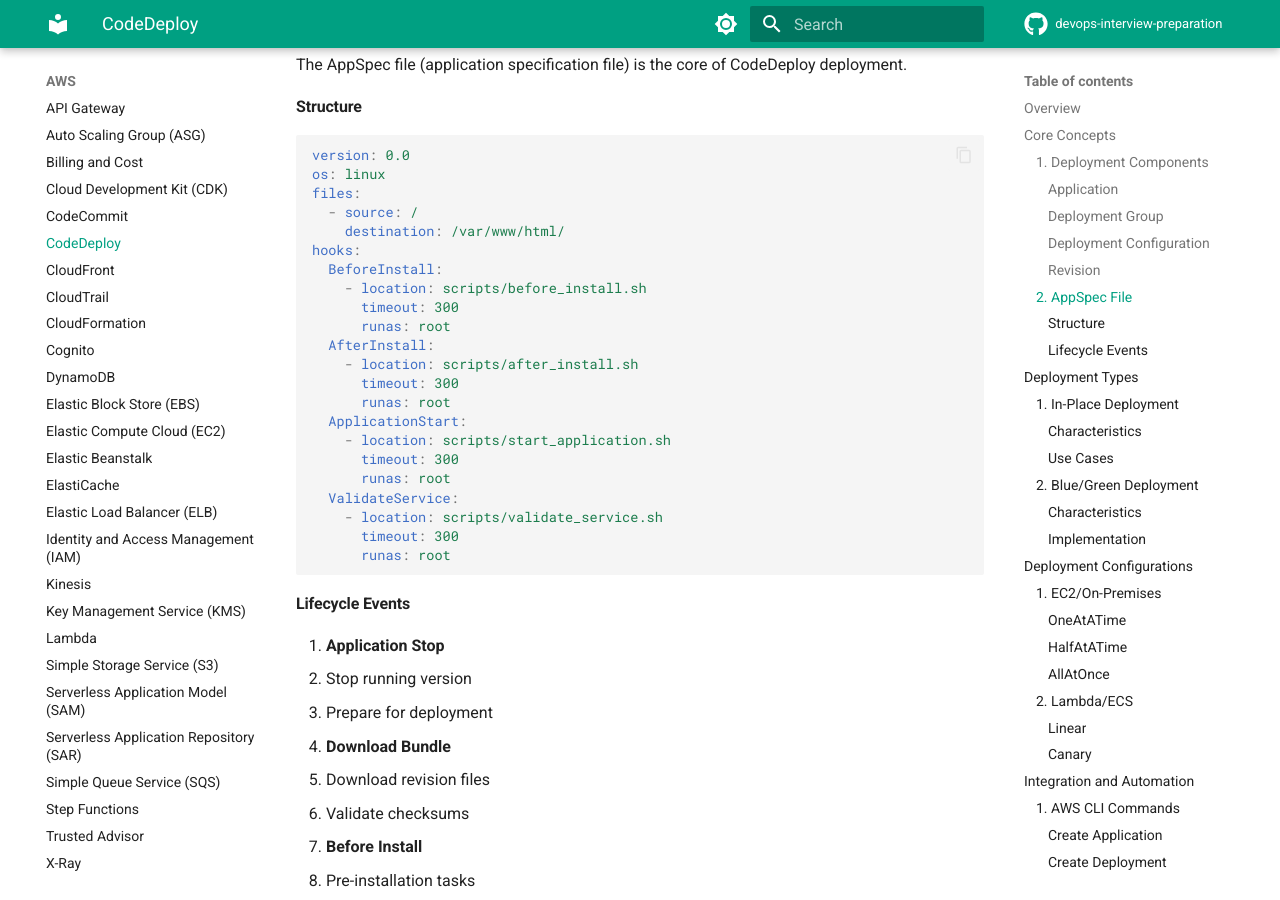
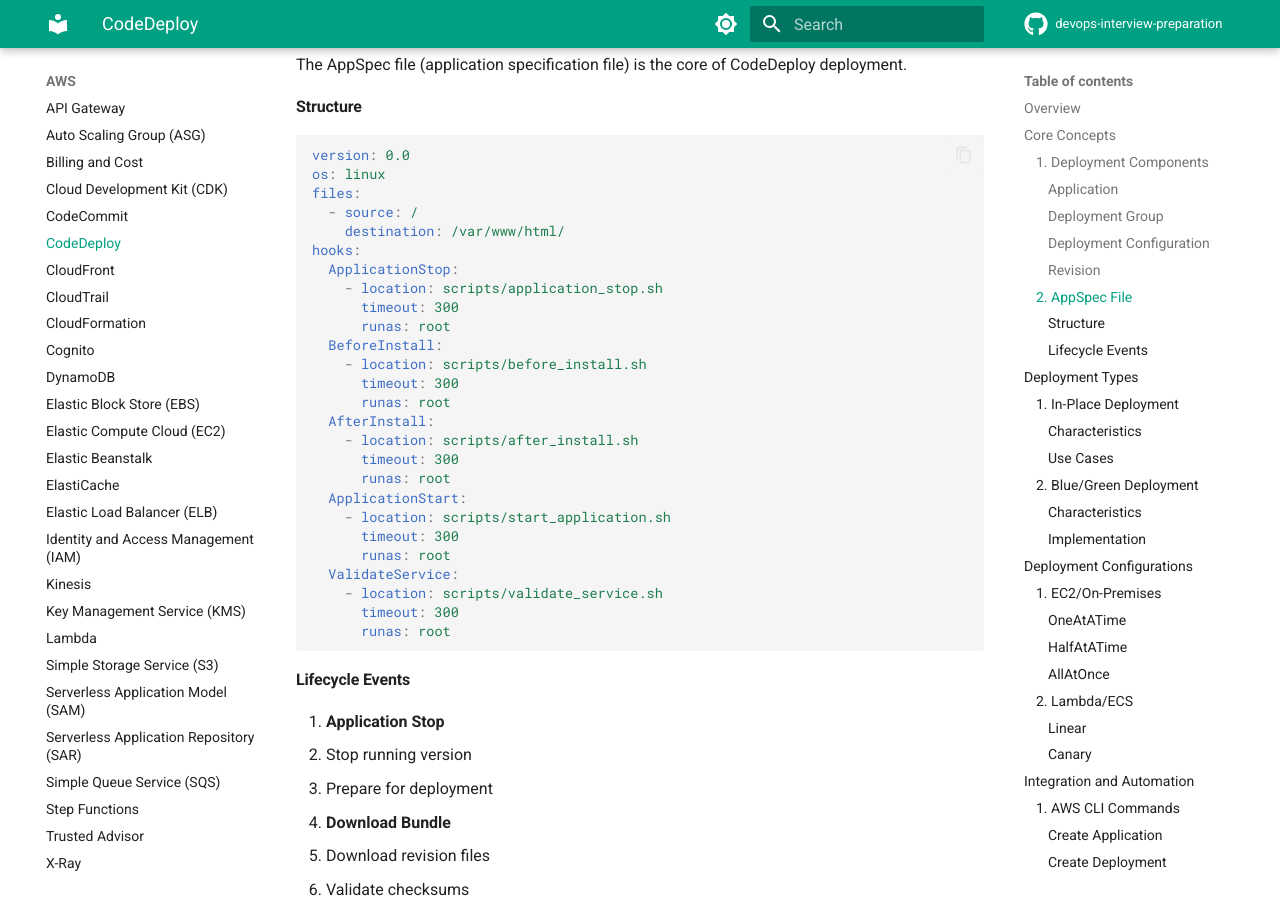
Before and after one commit to alelapi/devops-interview-preparation, an MkDocs documentation site: the page built from docs/aws/codedeploy.md, in a window 1280 px wide and 900 px high, scrolled down 1278 px. Built offline with MkDocs 1.6.1 and Material for MkDocs 9.7.7, drawn with Linux system fonts in a browser that asks for light colours; comment, search, counter and statistics services are not loaded.

Commit message:
fix codedeploy

```diff
--- a/docs/aws/codedeploy.md
+++ b/docs/aws/codedeploy.md
@@ -44,6 +44,10 @@ files:
   - source: /
     destination: /var/www/html/
 hooks:
+  ApplicationStop:
+    - location: scripts/application_stop.sh
+      timeout: 300
+      runas: root
   BeforeInstall:
     - location: scripts/before_install.sh
       timeout: 300
```
Also changed, not shown: other parts of docs/aws/codedeploy.md (+2 -0 lines), docs/assets/img/codedeploy.jpg (added).
